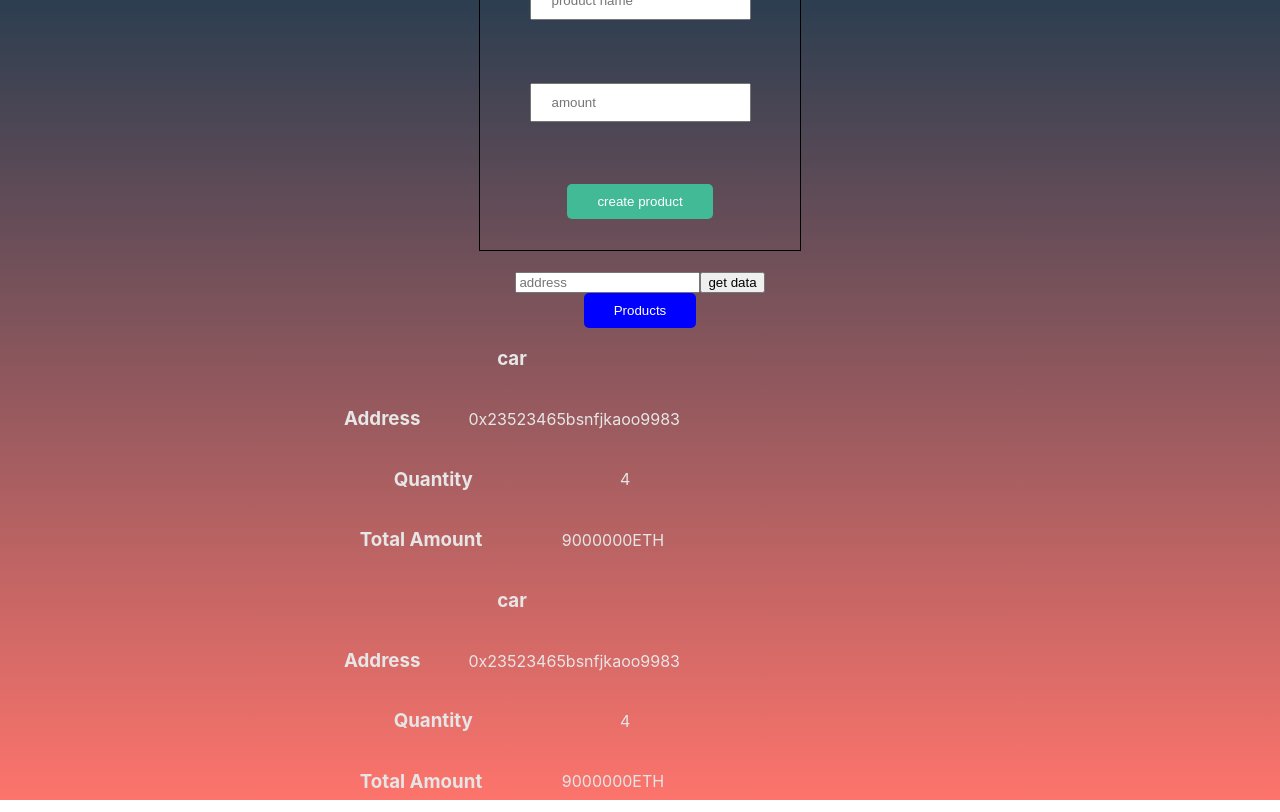
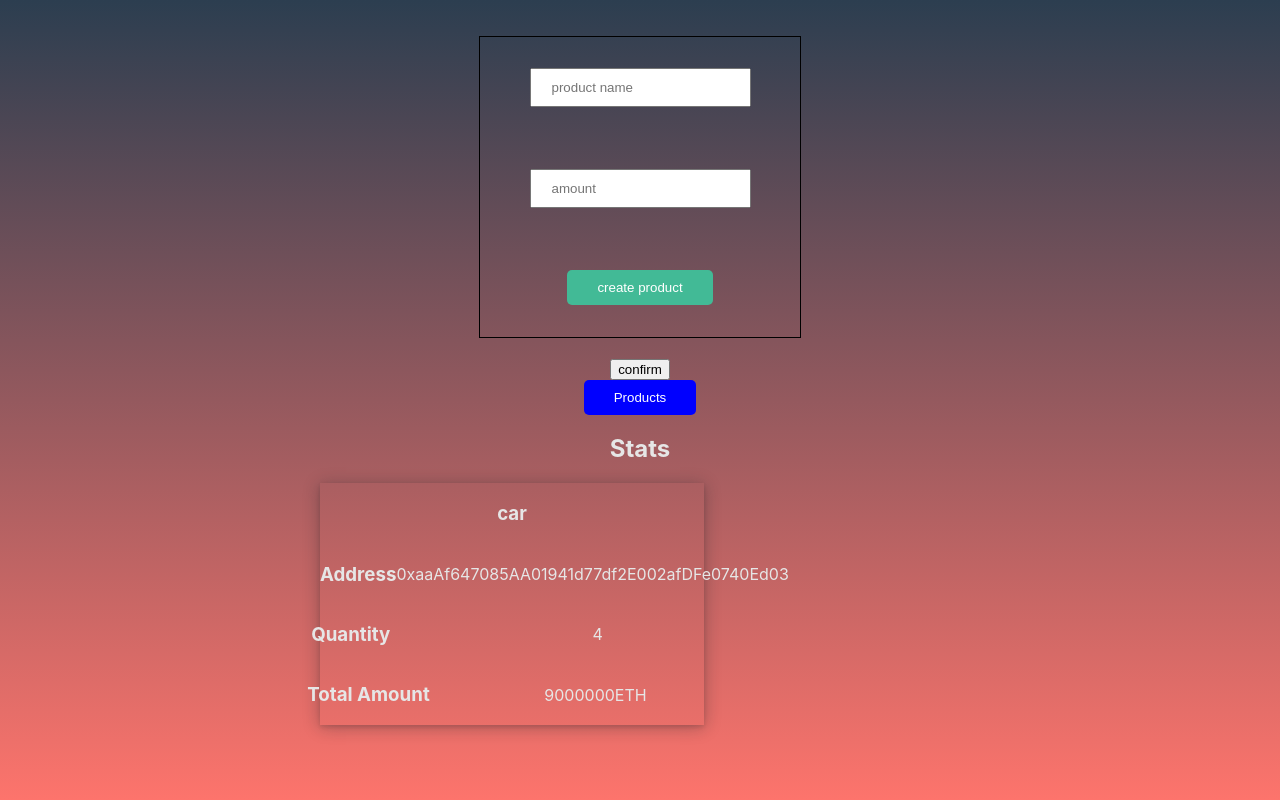
Before and after one commit to Dhanush-2605/supplychain_DAPP, a React (Create React App) app in the folder client/: page /productstats in a window 1280 px wide. Built offline with nearby package versions, Linux system fonts and the light colour scheme.

Commit message:
fixed transaction issue and improved ui

```diff
--- a/client/src/App.js
+++ b/client/src/App.js
@@ -12,6 +12,8 @@ import Product from "./product";
 const App = () => {
   const [account, setAccount] = useState("");
   const [owner, setOwner] = useState("");
+  const [curInd,setCurInd]=useState("");
+  const [curName,setCurName]=useState("");
   const [contract, setContract] = useState("");
   const [ownerContract, setOwnerContract] = useState("");
   const [check, setCheck] = useState();
@@ -19,15 +21,23 @@ const App = () => {
   const [products, setProducts] = useState([]);
   const [price, serPrice] = useState(0);
   const [amount, setAmount] = useState(0);
+  const [web3,setWeb3]=useState();
+  const [hash,setHash]=useState();
+  const [confirm,setConfirm]=useState("");
 
   const [address, setAddress] = useState("");
-
+  // let web3;
+  // const Initialize=async()=>{
+  //   web3=await getWeb3();
+  // }
+  console.log(web3);
   const loadWeb3Account = async (web3) => {
     const accounts = await web3.eth.getAccounts();
     if (accounts) {
       setAccount(accounts[0]);
     }
   };
+
 
   const loadWeb3Contract = async (web3) => {
     const networkId = await web3.eth.net.getId();
@@ -60,10 +70,12 @@ const App = () => {
     setOwner(n);
     console.log(n);
   };
-const productDetails= async()=>{
-  const res=await contract.methods.getProduct("0xa4469c0765FD6a305cEe1D519c95CD7119d5547E").call();
-  console.log(res);
-}
+  const productDetails = async () => {
+    const res = await contract.methods
+      .getProduct("0xa4469c0765FD6a305cEe1D519c95CD7119d5547E")
+      .call();
+    console.log(res);
+  };
   const getProduct = async (contract) => {
     try {
       const res = await contract.methods.getIndic().call();
@@ -90,53 +102,165 @@ const productDetails= async()=>{
   };
 
   console.log(products);
-const getIndex=async()=>{
-  const res=await contract.methods.getIndex().call();
-  console.log(res);
-
-}
+  const getIndex = async () => {
+    const res = await contract.methods.getIndex().call();
+    console.log(res);
+  };
 
   useEffect(async () => {
     const web3 = await getWeb3();
+    setWeb3(web3);
+    console.log(web3.eth);
     await loadWeb3Account(web3);
     const contract = await loadWeb3Contract(web3);
     const ownerContract = await loadOwnerContract(web3);
     await getProduct(contract);
     await getOwner(ownerContract);
+
   }, []);
+  // useEffect(()=>{
+  //    Initialize();
+  // })
+  const Purchase = async (name,ind,amount) => {
+    // const web3 = await getWeb3();
+    // setCurInd(ind);
+    // setCurAmount(amount);
+    console.log(ind);
+    console.log(amount);
+    const price=parseInt(amount,10);
+    // const index=parseInt(ind,);
+    if(typeof price==='string'){
+      console.log("string");
+    }
+    console.log(web3);
+    try{
+    const res = await web3.eth.sendTransaction({
+      from: "0xafa7446a4C7c90705B7c9dc1F36c12a7F3514D50",
+      to: "0xaaAf647085AA01941d77df2E002afDFe0740Ed03",
+      value: amount,
+    });
+    // },function(error,hash){
+    //   if (error){
+    //     console.log(error);
+    //   }else{
+    //     if (hash){
+    //       let res=window.confirm();
+    //       setConfirm(res);
+    //       setHash(hash)
+    //     }
+    //   }
 
-  const Purchase = async (ind, address, cost) => {
-    console.log(ind);
-    console.log(cost);
-    console.log(address);
-    // const gasPrice = await Web3.eth.getGasPrice();
-    // const fee=
-    const res = await contract.methods
-      .triggerPayment(ind,address)
-      .send({ to: address, from: account, value: cost, gas: 995700,gasPrice: 12345 });
+    // });
     console.log(res);
+    // if (res){
+    //       let res=window.confirm();
+    //       setConfirm(res);
+    //       // setHash(hash)
+    // }
 
-    if (res.transactionHash) {
-      alert("Transaction Sucessfull");
-    } else {
-      alert("Tranaction Failed");
+    if (res){
+     const res = await contract.methods.Stats(ind,amount).send({from:account});
+    console.log(res);
+    }else{
+      console.log("error");
+
     }
 
+  }catch(err){
+    console.log(err);
+  }
+//  console.log(hash);
+//  if (){
+//   try{
+//     const res = await contract.methods.Stats(ind,amount).call();
+//     console.log(res);
+
+//   }catch(err){
+//     console.log(err);
+
+//   }
+//  }
+
   };
+  // useEffect(()=>{
+  //   const updateStats=async()=>{
+  //   console.log(confirm);
+  //   if (confirm==true){
+  //     console.log("inside");
+  //   const res = await contract.methods.Stats(curInd,curAmount).call();
+  //   console.log(res);
+  //   setCurInd("");
+  //   setCurAmount("")
+  //   }
+
+  //   setConfirm(false);
+  // }
+  // updateStats();
+
+  // },[confirm])
+  const getStats=(name,ind)=>{
+
+    // let res=window.confirm("lol");
+    setCurInd(ind);
+    setCurName(name);
+    console.log(ind);
+    console.log(name);
+    // if (confirm)
+
+
+  }
+  // const Purchase = async (ind, cost) => {
+  //   console.log(ind);
+  //   console.log(cost);
+  //   console.log(address);
+  //   const address = "0xaaAf647085AA01941d77df2E002afDFe0740Ed03";
+  //   // const gasPrice = await Web3.eth.getGasPrice();
+  //   // const fee=
+  //   try {
+  //     const res = await contract.methods
+  //       .triggerPayment(ind)
+  //       .send({
+  //         to: address,
+  //         from: account,
+  //         value: cost,
+  //         gas: 995700,
+  //         gasPrice: 12345,
+  //       });
+
+  //     console.log(res);
+
+  //     if (res.transactionHash) {
+  //       alert("Transaction Sucessfull");
+  //     } else {
+  //       alert("Tranaction Failed");
+  //     }
+  //   } catch (err) {
+  //     console.log(err);
+  //   }
+  // };
 
   // "gasPrice": "0x09184e72a000",
 
-  const sendBalance = () => {};
+  const getProductss = async() => {
+    try{
+      const res = await contract.methods.getProduct(1).call();
+      console.log(res);
+
+
+    }catch(err){
+
+    }
+
+
+  };
 
   return (
     <div className={classes.main}>
       <div className={classes.navbar}>
         <div>
-
           <h2>Dhanush</h2>
         </div>
         <div>
-
           <h3>{owner}</h3>
         </div>
       </div>
@@ -170,10 +294,12 @@ const getIndex=async()=>{
           </div>
         </div>
 
-
         <div>
-        <input placeholder="address"></input>
-        <button onClick={productDetails}>get data</button>
+        <div>
+        <button onClick={getProductss}>confirm</button>
+        </div>
+          {/* <input placeholder="address"></input> */}
+          {/* <button onClick={getETH}>get data</button> */}
 
           {/* <div>
             <input
@@ -195,11 +321,11 @@ const getIndex=async()=>{
       <Routes>
         <Route
           path="/products"
-          element={<Product products={products} buyProduct={Purchase} />}
+          element={<Product products={products} getStats={getStats} buyProduct={Purchase}/>}
         />
-        <Route path="/productstats" element={<Detail />}/>
+        <Route path="/productstats" element={<Detail index={curInd} name={curName}/>} />
       </Routes>
-      <Detail />
+      {/* <Detail /> */}
     </div>
   );
 };
--- a/client/src/detail.js
+++ b/client/src/detail.js
@@ -1,8 +1,14 @@
 import React from "react";
 import classes from "./detail.module.css";
-const Detail = () => {
+const Detail = ({name,index}) => {
+  console.log(index);
+  console.log(name);
   return (
     <div className={classes.container}>
+    <div className={classes.heading}>
+    <div>  <h2>Stats</h2></div>
+
+    </div>
       <div className={classes.wrapper}>
         <div className={classes.content}>
           <h3>car</h3>
@@ -12,17 +18,17 @@ const Detail = () => {
             <h3>Address</h3>
           </div>
           <div>
-            <p>0x23523465bsnfjkaoo9983</p>
+            <p>0xaaAf647085AA01941d77df2E002afDFe0740Ed03</p>
           </div>
         </div>
-        <div className={classes.content}>
-        <div> <h3>Quantity</h3></div>
+        <div className={classes.quantity}>
+        <div className={classes.insidequantity}> <h3>Quantity</h3></div>
         <div><p>4</p></div>
 
 
         </div>
         <div className={classes.content}>
-          <div>
+          <div className={classes.insideprice}>
               <h3>Total Amount</h3>
           </div>
           <div>
--- a/client/src/detail.module.css
+++ b/client/src/detail.module.css
@@ -1,14 +1,35 @@
 .container{
     width: 50vw;
 
+}
+.heading{
+    display: flex;
+    align-items: center;
+    justify-content: center;
 }
 .wrapper{
     display: flex;
     flex-direction: column;
     width: 60%;
+    box-shadow: rgba(14, 30, 37, 0.12) 0px 2px 4px 0px, rgba(14, 30, 37, 0.32) 0px 2px 16px 0px;
+
+
 }
 .content{
     display: flex;
     align-items: center;
     justify-content: space-around;
 }
+.quantity{
+    display: flex;
+    align-items: center;
+    justify-content: space-around;
+
+}
+.insidequantity{
+    margin-left: -110px;
+}
+.insideprice{
+    margin-left: -70px;
+
+}
--- a/client/src/product.js
+++ b/client/src/product.js
@@ -1,25 +1,31 @@
 import React from "react";
 import classes from "./product.module.css";
 import Web3 from "web3";
-const Product = ({ products,buyProduct }) => {
-  const getStats=()=>{
+import { Link } from "react-router-dom";
+const Product = ({ products,buyProduct,getStats }) => {
 
-  }
   console.log(products);
   return (
     <div className={classes.container}>
       {products.map((product, index) => (
         <div className={classes.wrapper} key={index}>
-          <div className={classes.content}>{product[4]}</div>
+          <div className={classes.content}>{product[3]}</div>
           <div>
-            {Web3.utils.fromWei(product[5], 'ether')} <span className={classes.span}>ETH</span>
+            {Web3.utils.fromWei(product[4], 'ether')} <span className={classes.span}>ETH</span>
           </div>
-          <div className={classes.address}>
-            <p>{product[3]}</p>
+          <div className={classes.buttondiv}>
+          <div>
+          <button onClick={()=>buyProduct(product[3],product[2],product[4])}>buy</button>
+
           </div>
-          <div>
-            <button onClick={()=>buyProduct(product[2],product[3],product[5])}>buy</button>
-            {/* <button onClick={()=>getStats(product[4],product[3])}>Get Stats</button> */}
+          <div className={classes.details}>
+          <Link to="/productstats">
+          <button>lol</button>
+
+          </Link>
+          <button  onClick={()=>getStats(product[3],product[2])}>Get Stats</button>
+
+          </div>
           </div>
         </div>
       ))}
--- a/client/src/product.module.css
+++ b/client/src/product.module.css
@@ -53,3 +53,19 @@
 
 
 }
+.buttondiv{
+  margin-top: 10px;
+  display: flex;
+  align-items: center;
+  justify-content: space-between;
+  width: 240px;
+}
+.details button{
+  border: none;
+  padding: 10px 30px;
+  background-color: #42ba96;
+  color: white;
+  border-radius: 5px;
+  cursor: pointer;
+
+}
```
Also changed, not shown: 2 other files (tests, documents, lock files or other folders).
